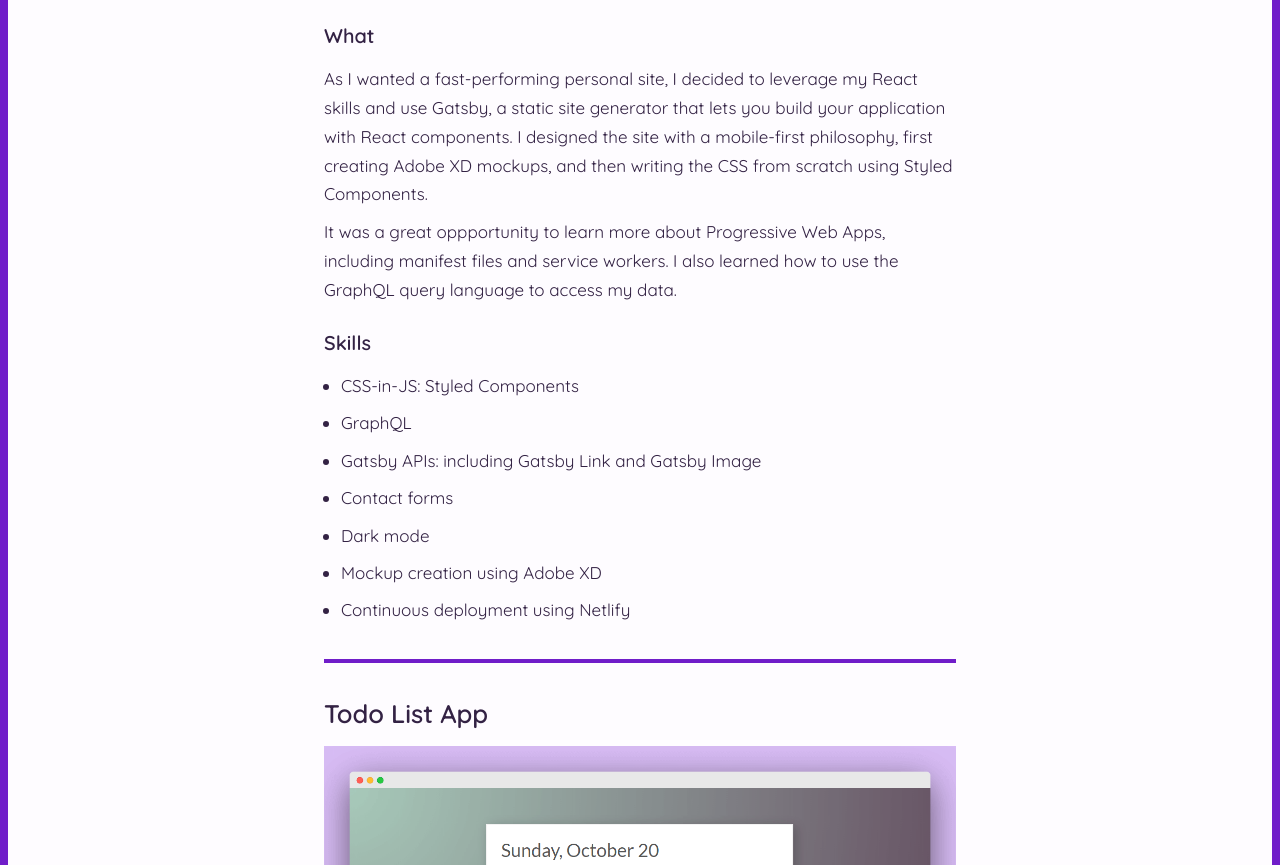
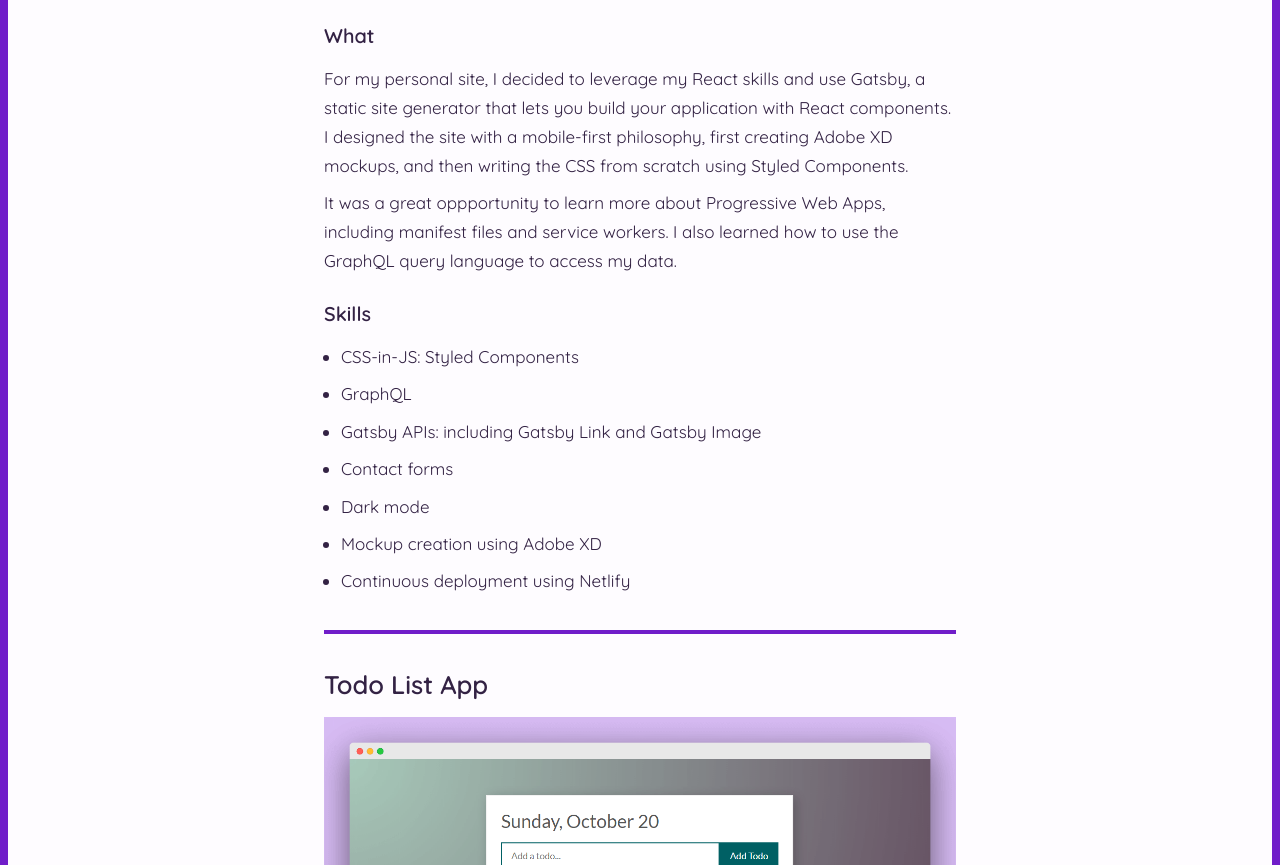
Before and after one commit to erinfm/personal-site-v2, a Gatsby site: page /projects in a window 1280 px wide. Shown: the part 7727-8592 px from the top of the page. Built offline with nearby package versions, Linux system fonts and the light colour scheme; Gatsby itself is replaced by a stand-in of ours.

Commit message:
projects.js copy changes

```diff
--- a/src/pages/projects.js
+++ b/src/pages/projects.js
@@ -306,11 +306,11 @@ const ProjectsPage = props => (
     </SourceCodeLink>
     <h3> What</h3>
     <p>
-      As I wanted a fast-performing personal site, I decided to leverage my
-      React skills and use Gatsby, a static site generator that lets you build
-      your application with React components. I designed the site with a
-      mobile-first philosophy, first creating Adobe XD mockups, and then writing
-      the CSS from scratch using Styled Components.
+      For my personal site, I decided to leverage my React skills and use
+      Gatsby, a static site generator that lets you build your application with
+      React components. I designed the site with a mobile-first philosophy,
+      first creating Adobe XD mockups, and then writing the CSS from scratch
+      using Styled Components.
     </p>
     <p>
       It was a great oppportunity to learn more about Progressive Web Apps,
```
